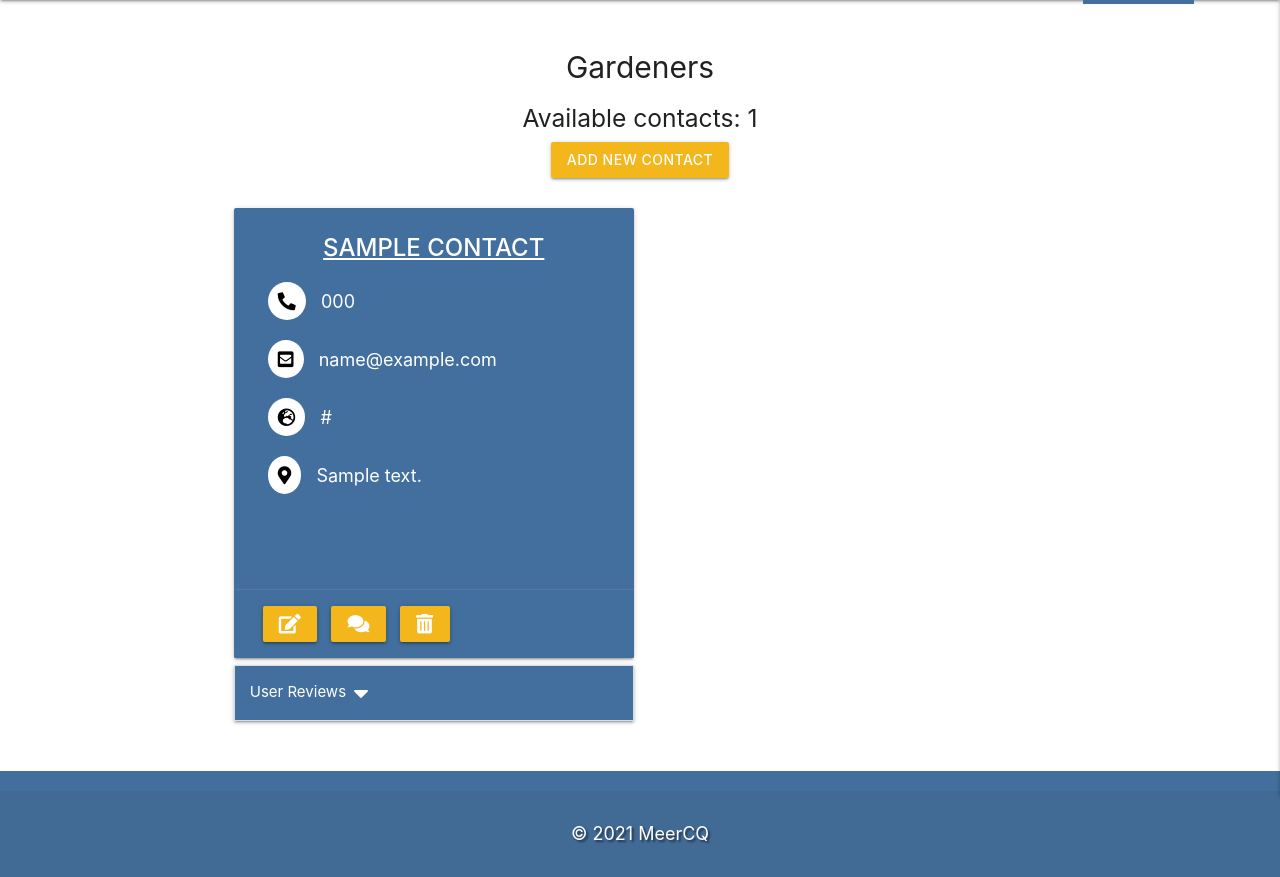
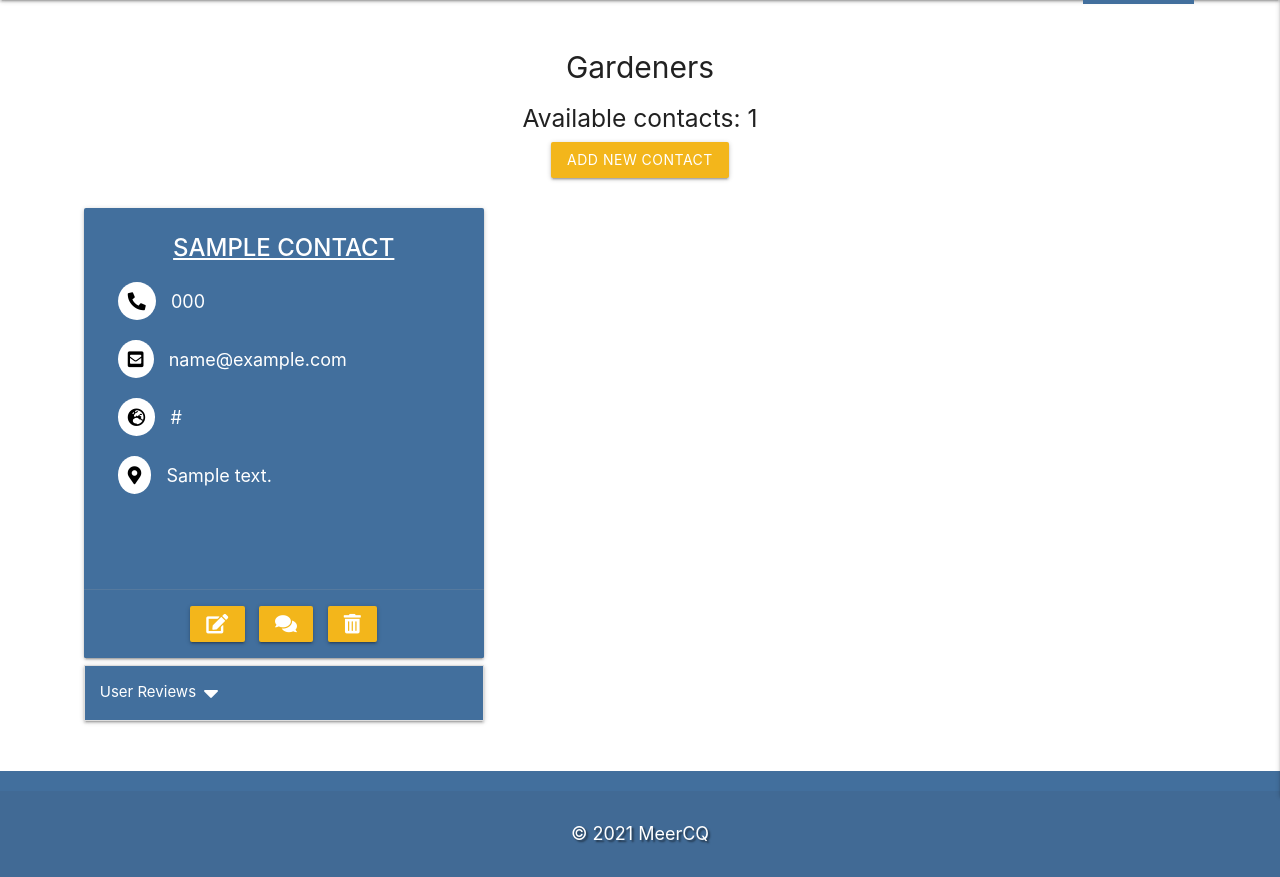
Before and after one commit to gomathishankar28/ms3_meercq, a Flask app: page /gardeners in a window 1280 px wide. Shown: the part 64-941 px from the top of the page. Run offline with Flask 2, Linux system fonts and the light colour scheme; the visitor is signed in with stand-in values (Sample User, id 1); a database or web service that is not in the repository returns one stand-in record (values such as "Sample title"); data that the repository does not hold is empty; some libraries are stand-ins or nearby versions.

Commit message:
added styles and  media queries for large screen

```diff
--- a/static/css/style.css
+++ b/static/css/style.css
@@ -291,10 +291,13 @@ p {
         font-size: 24px!important;
         line-height: 5rem;
     }
+    .services {
+        margin-left: 50px;
+    }
 }
 @media (min-width: 1024px) {
     .hero_caption {
-        top: 10%;
+        top: 20%;
     }
     .main-heading1 {
         font-size: 48px;
@@ -305,10 +308,61 @@ p {
 
     .search_form {
         width: 100%;
-        top: 35%;
+        top: 45%;
     }
     input, optgroup, select, textarea {
         font-size: 30px!important;
 
     }
+    .contacts {
+
+            margin-left: -110px!important;
+            margin-right: -110px!important;
+    }
+
+    .card.small {
+        width: 300px;
+
+    }
+    .reviews {
+        width: 300px;
+
+    }
+    .add_contact, .edit_contact, .add_review {
+        margin-top: 15%
+    }
 }
+@media (min-width: 1080px) {
+    .hero_caption {
+        top: 20%;
+    }
+    .main-heading1 {
+        font-size: 48px;
+    }
+    .main-heading2 {
+        font-size: 38px;
+    }
+
+    .search_form {
+        width: 100%;
+        top: 45%;
+    }
+    input, optgroup, select, textarea {
+        font-size: 30px!important;
+
+    }
+    .contacts {
+
+        margin-left: 0;
+        margin-right: 0;
+}
+.card.small {
+    width: 400px;
+
+}
+.reviews {
+    width: 400px;
+
+}
+
+}
--- a/templates/add_review.html
+++ b/templates/add_review.html
@@ -1,8 +1,8 @@
 {% extends "base.html" %}
 {% block content %}
 
-    <div class="row card-panel grey lighten-5">
-        <h4>Add Review</h4>
+    <div class="row add_review">
+        <h4 class="center-align">Add Review</h4>
 
                                         <form method="post" action="{{url_for('add_review', contact_id=contact._id)}}">
                                             <div class="input-field col s12">
--- a/templates/gardeners.html
+++ b/templates/gardeners.html
@@ -1,25 +1,24 @@
 {% extends "base.html" %}
 {% block content %}
-
     <div class="container services-container">
     	<div class="row services-header">
         	<div class = "col s12 center-align">
             		<h2 class="center-align"> Gardeners </h2>
             		<h5 class="center-align"> Available contacts: {{ count }} </h5>
             		{% if session["user"] %}
-                		<a class="waves-effect waves-light btn medium" href="{{ url_for('add_contact') }}"><strong class="add">Add New Contact</strong></a>
+                		<a class="waves-effect waves-light btn medium" href="{{ url_for('add_contact') }}">Add New Contact</a>
             		{% endif %}
         	</div>
     	</div>
     	<div class="row contacts">
             {% for contact in contacts %}
-                <div class="col s12 m6 l4">
+                <div class="col s12 m12 l4">
                     <div class="card small">
                         <div class="card-content white-text">
                             <span class="card-title center-align"><strong>{{ contact.company_name }}</strong></span>
                             {% for rating in ratings %}
                                 {% if rating["_id"]==contact.company_name %}
-                                    <p>Average Rating&nbsp;&nbsp;&nbsp;<strong class="avgRating">{{ rating["avgRating"] }}</strong></p>
+                                    <p class="center-align">Average Rating&nbsp;&nbsp;&nbsp;<strong class="avgRating">{{ rating["avgRating"] }}</strong></p>
                                 {% endif %}
                             {% endfor %}
                             <p><i class="fas fa-phone-alt contact_icon"></i>&nbsp;&nbsp;&nbsp;{{ contact.mobile }} </p>
@@ -27,7 +26,7 @@
                             <p><i class="fas fa-globe-europe contact_icon"></i>&nbsp;&nbsp;&nbsp;{{ contact.url }}</p>
                             <p><i class="fas fa-map-marker-alt contact_icon"></i>&nbsp;&nbsp;&nbsp;{{ contact.address }}</p>
                         </div>
-                        <div class="card-action">
+                        <div class="card-action center-align">
                         	{% if session["user"] %}
                                 <a class="waves-effect waves-light btn small tooltipped" data-position="top" data-tooltip="Edit contact"
                                     href="{{ url_for('edit_contact', contact_id=contact._id) }}"><i class="fas fa-edit"></i></a>
--- a/templates/plumbers.html
+++ b/templates/plumbers.html
@@ -12,13 +12,13 @@
     	</div>
     	<div class="row contacts">
             {% for contact in contacts %}
-                <div class="col s12 m6 l4">
+                <div class="col s12 m12 l4">
                     <div class="card small">
                         <div class="card-content white-text">
                             <span class="card-title center-align"><strong>{{ contact.company_name }}</strong></span>
                             {% for rating in ratings %}
                                 {% if rating["_id"]==contact.company_name %}
-                                    <p>Average Rating&nbsp;&nbsp;&nbsp;<strong class="avgRating">{{ rating["avgRating"] }}</strong></p>
+                                    <p class="center-align">Average Rating&nbsp;&nbsp;&nbsp;<strong class="avgRating">{{ rating["avgRating"] }}</strong></p>
                                 {% endif %}
                             {% endfor %}
                             <p><i class="fas fa-phone-alt contact_icon"></i>&nbsp;&nbsp;&nbsp;{{ contact.mobile }} </p>
@@ -26,7 +26,7 @@
                             <p><i class="fas fa-globe-europe contact_icon"></i>&nbsp;&nbsp;&nbsp;{{ contact.url }}</p>
                             <p><i class="fas fa-map-marker-alt contact_icon"></i>&nbsp;&nbsp;&nbsp;{{ contact.address }}</p>
                         </div>
-                        <div class="card-action">
+                        <div class="card-action center-align">
                         	{% if session["user"] %}
                                 <a class="waves-effect waves-light btn small tooltipped" data-position="top" data-tooltip="Edit contact"
                                     href="{{ url_for('edit_contact', contact_id=contact._id) }}"><i class="fas fa-edit"></i></a>
--- a/templates/whitegoods.html
+++ b/templates/whitegoods.html
@@ -12,7 +12,7 @@
     	</div>
     	<div class="row contacts">
             {% for contact in contacts %}
-                <div class="col s12 m6 l4">
+                <div class="col s12 m12 l4">
                     <div class="card small">
                         <div class="card-content white-text">
                             <span class="card-title center-align"><strong>{{ contact.company_name }}</strong></span>
```
Also changed, not shown: templates/carpenters.html (+3 -5 lines), templates/cleaners.html (+3 -4 lines), templates/electricians.html (+3 -4 lines), templates/painters.html (+3 -4 lines).
